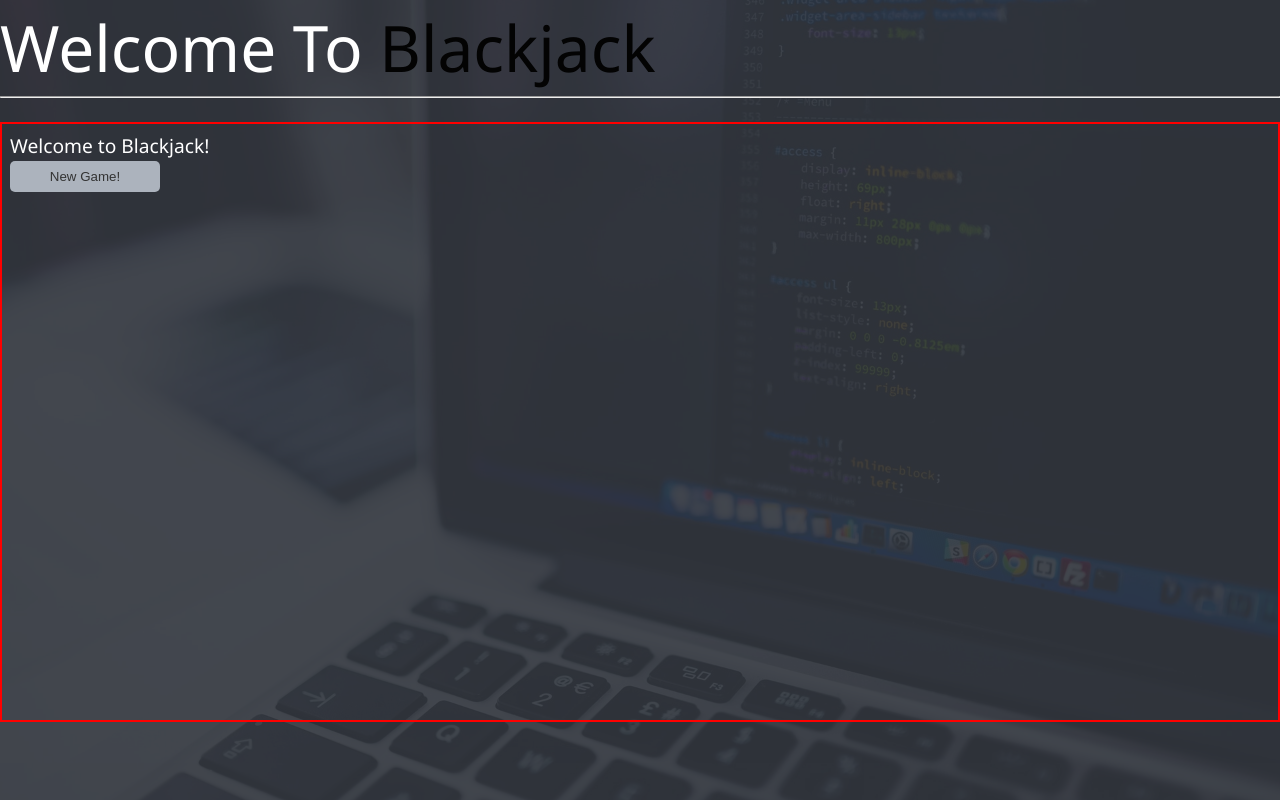
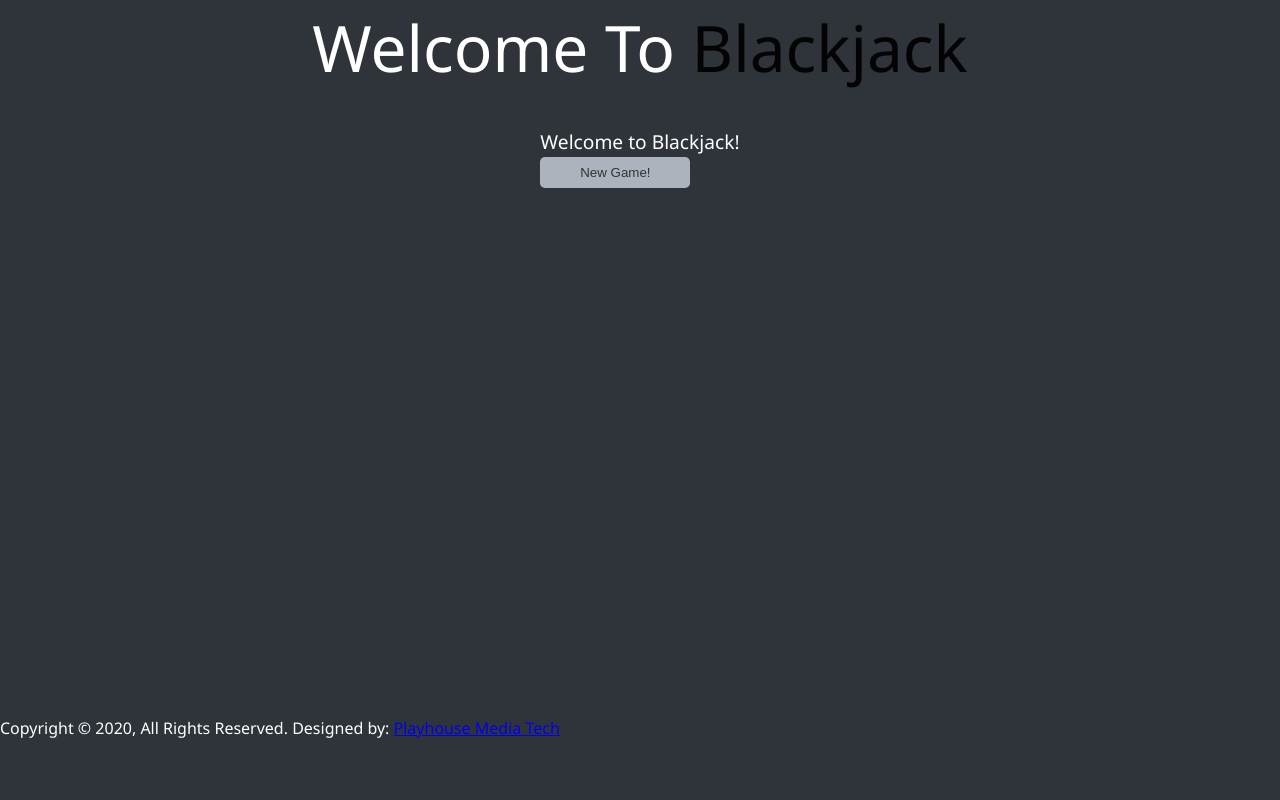
Before and after one commit to jchademwiri/blackjack, a plain HTML site: page index.html in a window 1280 px wide. Drawn offline with Linux system fonts and the light colour scheme.

Commit message:
Upadated website design

```diff
--- a/index.css
+++ b/index.css
@@ -7,7 +7,7 @@ body {
 	color: #fff;
 	height: 100%;
 	margin: 0;
-  font-family: "Segoe UI", Tahoma, Geneva, Verdana, sans-serif;
+	font-family: 'Segoe UI', Tahoma, Geneva, Verdana, sans-serif;
 	line-height: 1.5;
 }
 
@@ -22,11 +22,14 @@ main {
   border-radius: 5px;
 }
 */
-/* header {
-  position: fixed;
+header {
+	/* position: fixed; */
 	z-index: 2;
 	width: 100%;
-} */
+	display: flex;
+	flex-direction: column;
+	align-items: center;
+}
 
 .text-secondary {
 	color: #030303;
@@ -35,11 +38,13 @@ main {
 main {
 	padding: 0.5rem;
 	min-height: calc(80vh - 60px);
-  border: 2px solid red;
 }
 
 main#home {
 	overflow: hidden;
+	display: flex;
+	flex-direction: column;
+	align-items: center;
 }
 main#home h1 {
 	margin-top: 15vh;
@@ -51,7 +56,7 @@ body#bg-img {
 	background-size: cover;
 }
 body#bg-img:after {
-  content: "";
+	content: '';
 	position: absolute;
 	top: 0;
 	right: 0;
@@ -100,6 +105,11 @@ button {
 	color: #333;
 }
 
+footer {
+	color: #fff;
+	align-items: center;
+}
+
 @media screen and (max-width: 768px) {
 	main {
 		align-items: center;
@@ -129,17 +139,17 @@ button {
 		transform: translate3d(100%, 0, 0);
 	}
 	.menu-branding .portrait {
-    background: url("../img/portrait_small.jpg");
+		background: url('../img/portrait_small.jpg');
 		width: 150px;
 		height: 150px;
 	}
 	.about-info {
 		grid-template-areas:
-      "bioimage"
-      "bio"
-      "skill1"
-      "skill2"
-      "skill3";
+			'bioimage'
+			'bio'
+			'skill1'
+			'skill2'
+			'skill3';
 		grid-template-columns: 1fr;
 	}
 	.projects {
--- a/index.html
+++ b/index.html
@@ -13,13 +13,13 @@
 		<link rel="stylesheet" href="index.css" />
 		<title>Game | Blackjack</title>
 	</head>
-  <body id="bg-img">
+	<body>
 		<header id="header">
 			<h1 class="lg-heading">
 				Welcome To
 				<span class="text-secondary">Blackjack</span>
 			</h1>
-      <hr />
+
 			<br />
 		</header>
 		<main id="home">
@@ -32,6 +32,12 @@
 				</div>
 			</section>
 		</main>
+		<footer class="container">
+			Copyright &copy; 2020, All Rights Reserved. Designed by:
+			<a href="https://www.playhousemedia.net/" target="_blank"
+				>Playhouse Media Tech</a
+			>
+		</footer>
 
 		<script src="index.js"></script>
 	</body>
```
Lines whose indentation alone changed are shown as unchanged.
